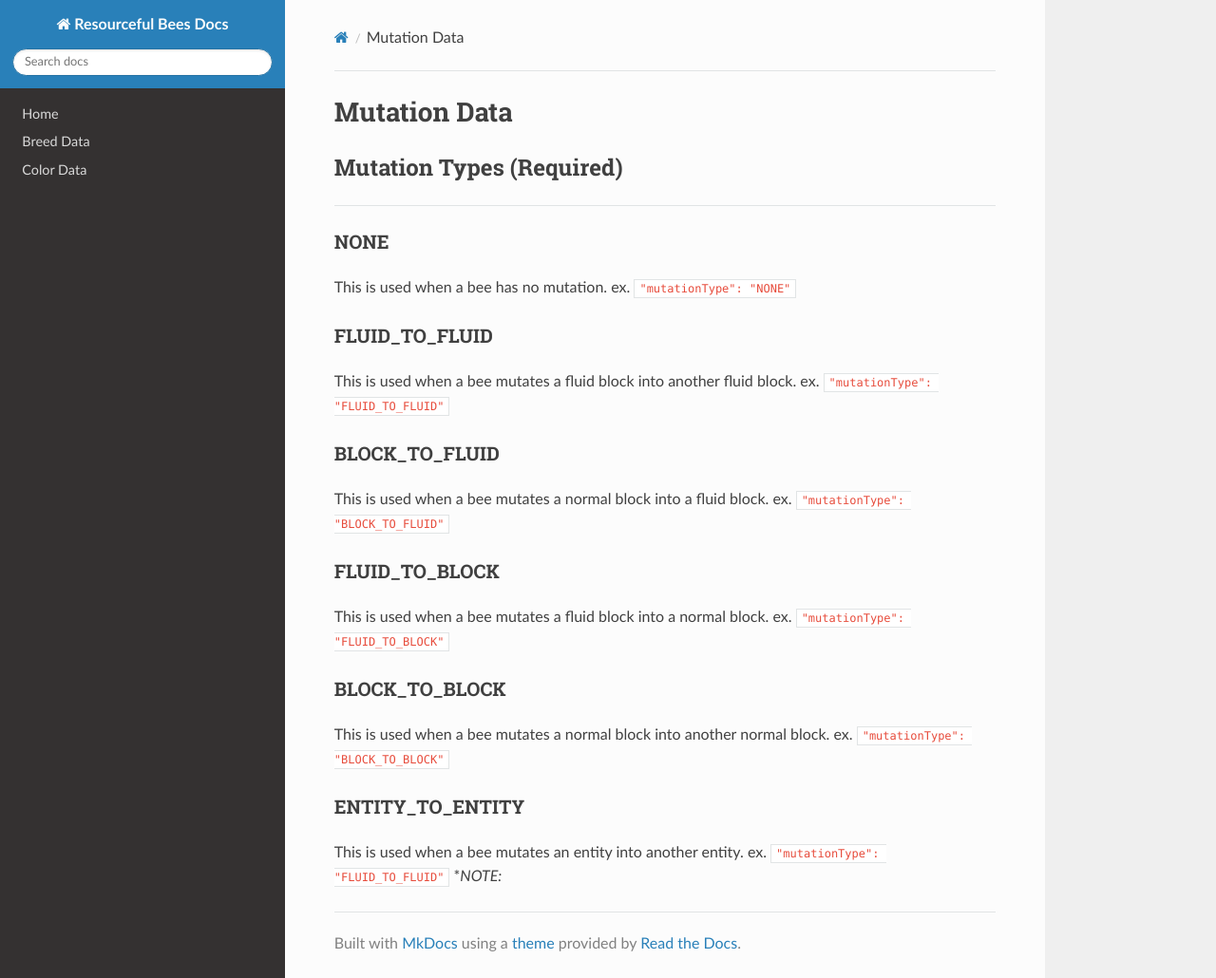
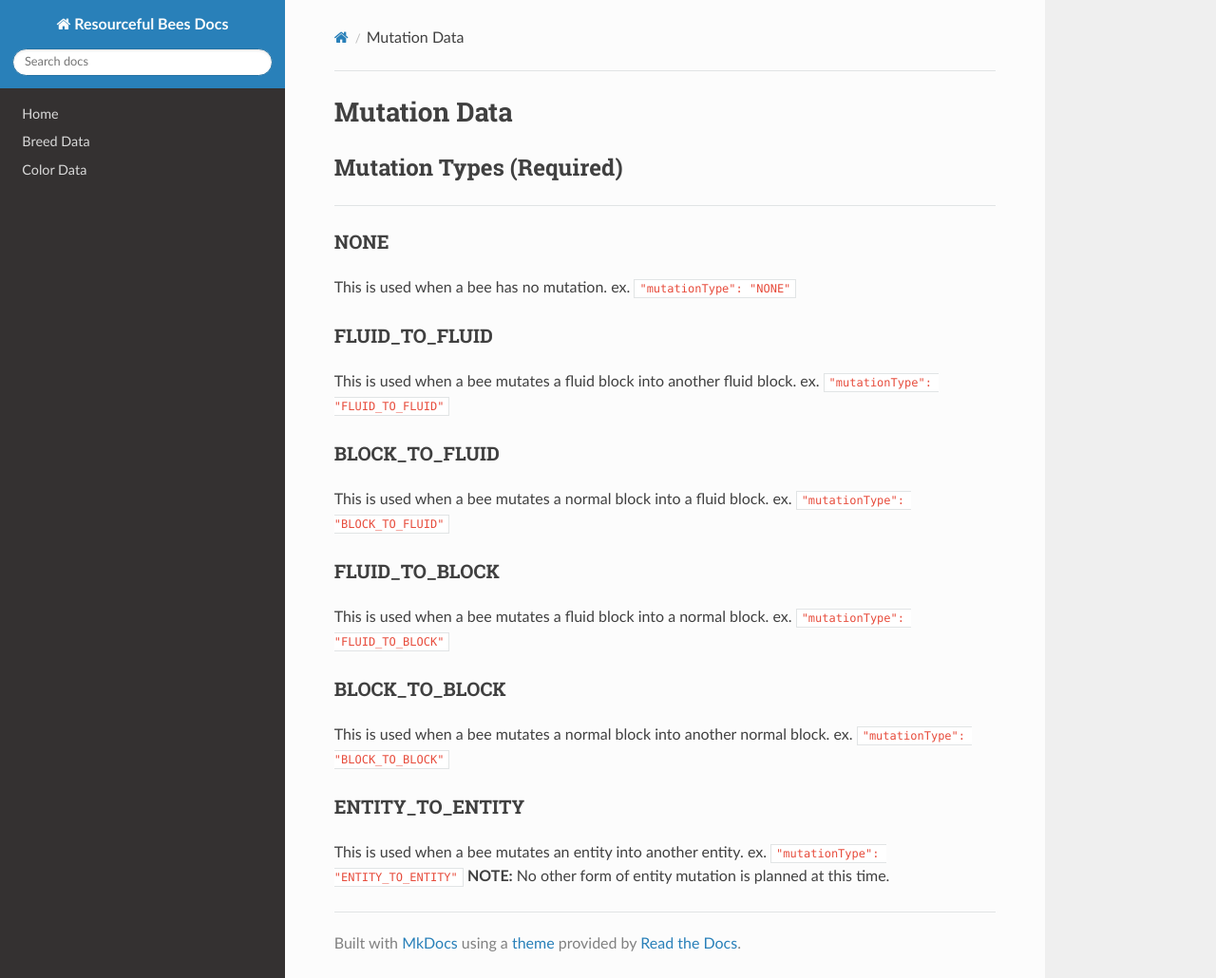
Before and after one commit to Team-Resourceful/ResourcefulBeesDocs, an MkDocs documentation site: the page built from docs/bee_data/mutation_data.md, in a window 1280 px wide and 1030 px high. Shown: the whole window at 95% size. Built offline with MkDocs 1.6.1, drawn with Linux system fonts in a browser that asks for light colours; nearby versions of some CDN libraries.

Commit message:
docs/bee_data/mutation_data.md updated from https://stackedit.io/

```diff
--- a/docs/bee_data/mutation_data.md
+++ b/docs/bee_data/mutation_data.md
@@ -30,8 +30,8 @@ This is used when a bee mutates a normal block into another normal block. ex. `"
 
 ### **ENTITY_TO_ENTITY**
 
-This is used when a bee mutates an entity into another entity. ex. `"mutationType": "FLUID_TO_FLUID"`
-**NOTE:*
+This is used when a bee mutates an entity into another entity. ex. `"mutationType": "ENTITY_TO_ENTITY"`
+**NOTE:** No other form of entity mutation is planned at this time.
 <!--stackedit_data:
-eyJoaXN0b3J5IjpbOTA5NTUxNzk5LDczMDk5ODExNl19
+eyJoaXN0b3J5IjpbMTg4NTAzMjg4Myw3MzA5OTgxMTZdfQ==
 -->
```
